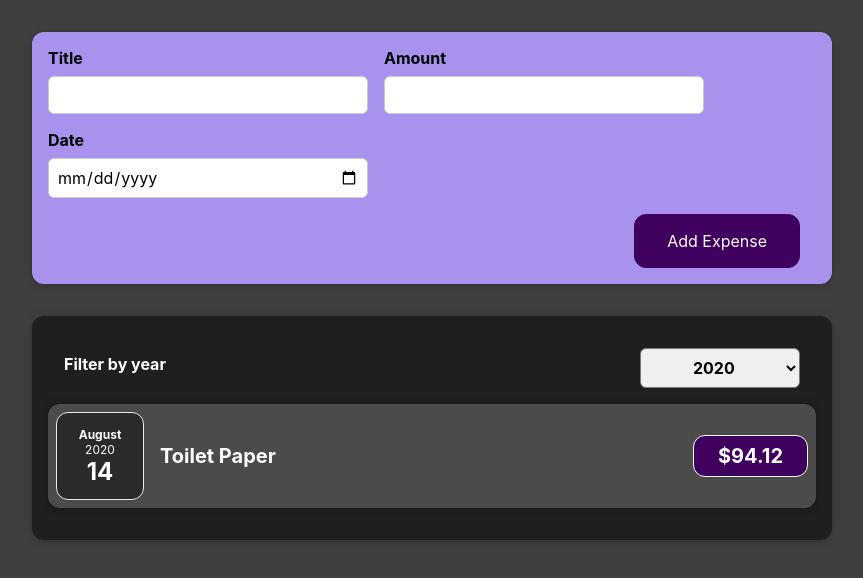
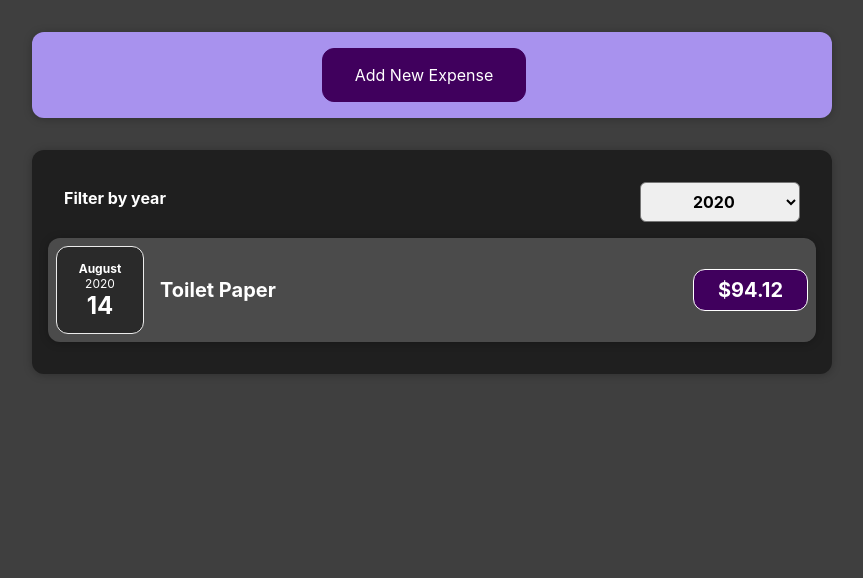
Before and after one commit to SteveLabrinos/react-playground, a React (Create React App) app: page / in a window 1280 px wide. Shown: the top 578 px of the page, without its empty margins (208-1071 px from the left). Built offline with nearby package versions, Linux system fonts and the light colour scheme.

Commit message:
add conditional rendering of the form inputs

```diff
--- a/src/components/NewExpense/ExpenseForm.js
+++ b/src/components/NewExpense/ExpenseForm.js
@@ -8,68 +8,61 @@ function ExpenseForm({ onSaveExpenseData }) {
     enteredAmount: '',
     enteredDate: '',
   });
+  const [showForm, setShowForm] = useState(false);
 
-  const titleChangeHandler = (event) => {
-    setUserInput((prevState) => {
-      return { ...prevState, enteredTitle: event.target.value };
+  const inputChangeHandler = property => event => {
+    setUserInput(prevState => {
+      return { ...prevState, [property]: event.target.value };
     });
   };
 
-  const amountChangeHandler = (event) => {
-    setUserInput((prevState) => {
-      return { ...prevState, enteredAmount: event.target.value };
-    });
+  const toggleFormHandler = () => {
+    setShowForm(prevShowForm => !prevShowForm);
   };
 
-  const dateChangeHandler = (event) => {
-    setUserInput((prevState) => {
-      return { ...prevState, enteredDate: event.target.value };
-    });
-  };
-
-  const submitHandler = (event) => {
+  const submitHandler = event => {
     event.preventDefault();
     onSaveExpenseData({
       title: userInput.enteredTitle,
       amount: parseFloat(userInput.enteredAmount),
       date: new Date(userInput.enteredDate),
     });
-
+    // Reset the form inputs
     setUserInput({
       enteredTitle: '',
       enteredAmount: '',
       enteredDate: '',
     });
+    // Hide the form inputs from the user
+    toggleFormHandler();
   };
 
-  return (
+  return showForm ? (
     <form onSubmit={submitHandler}>
       <div className='new-expense__controls'>
         <div className='new-expense__control'>
           <label>Title</label>
           <input
             value={userInput.enteredTitle}
-            onChange={titleChangeHandler}
+            onChange={inputChangeHandler('enteredTitle')}
             type='text'
           />
         </div>
-
         <div className='new-expense__control'>
           <label>Amount</label>
           <input
             value={userInput.enteredAmount}
-            onChange={amountChangeHandler}
+            onChange={inputChangeHandler('enteredAmount')}
             type='number'
             min='0.01'
             step='0.01'
           />
         </div>
-
         <div className='new-expense__control'>
           <label>Date</label>
           <input
             value={userInput.enteredDate}
-            onChange={dateChangeHandler}
+            onChange={inputChangeHandler('enteredDate')}
             type='date'
             min='2019-01-01'
             max='2022-12-31'
@@ -77,9 +70,12 @@ function ExpenseForm({ onSaveExpenseData }) {
         </div>
       </div>
       <div className='new-expense__actions'>
+        <button onClick={toggleFormHandler}>Cancel</button>
         <button type='submit'>Add Expense</button>
       </div>
     </form>
+  ) : (
+    <button onClick={toggleFormHandler}>Add New Expense</button>
   );
 }
 
```
